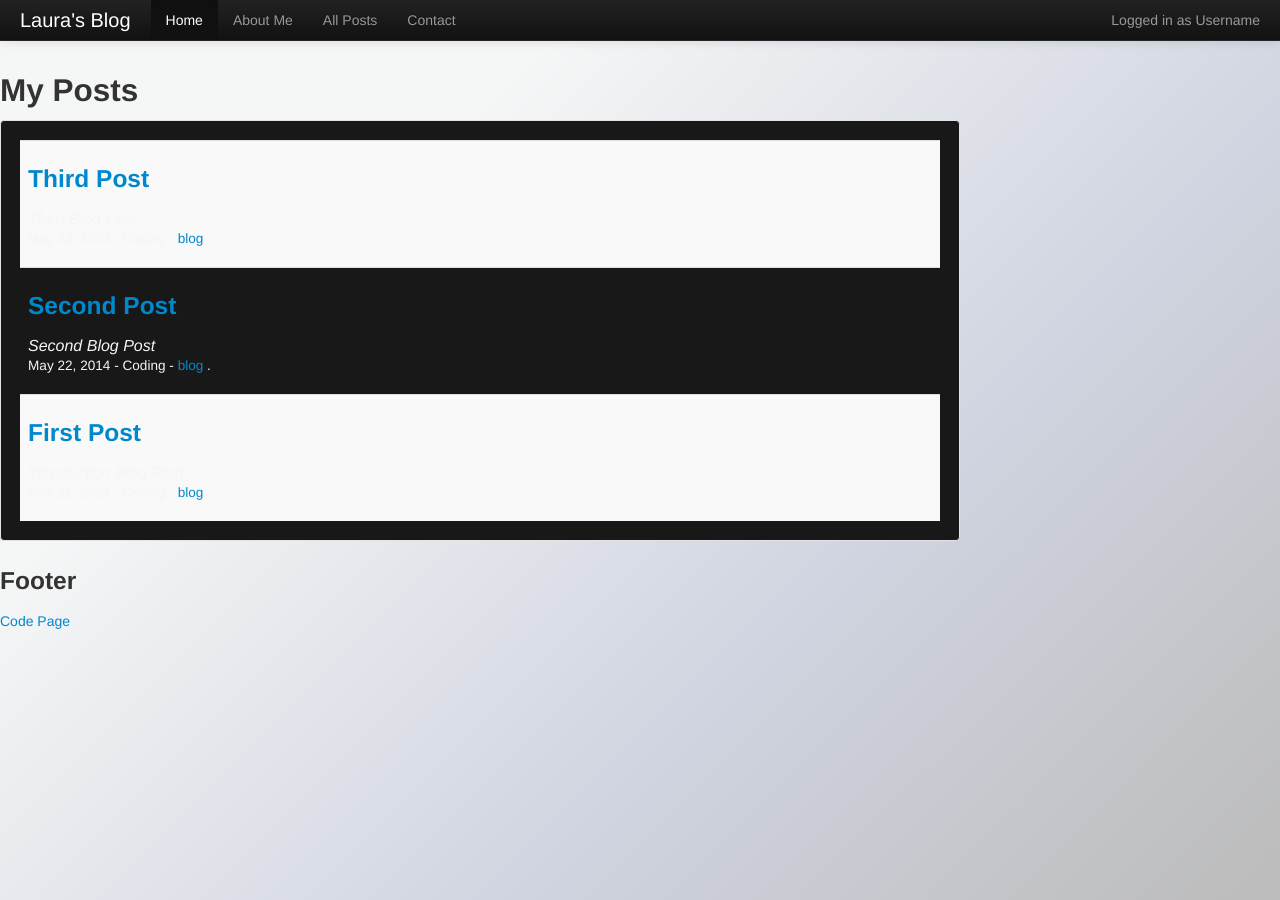
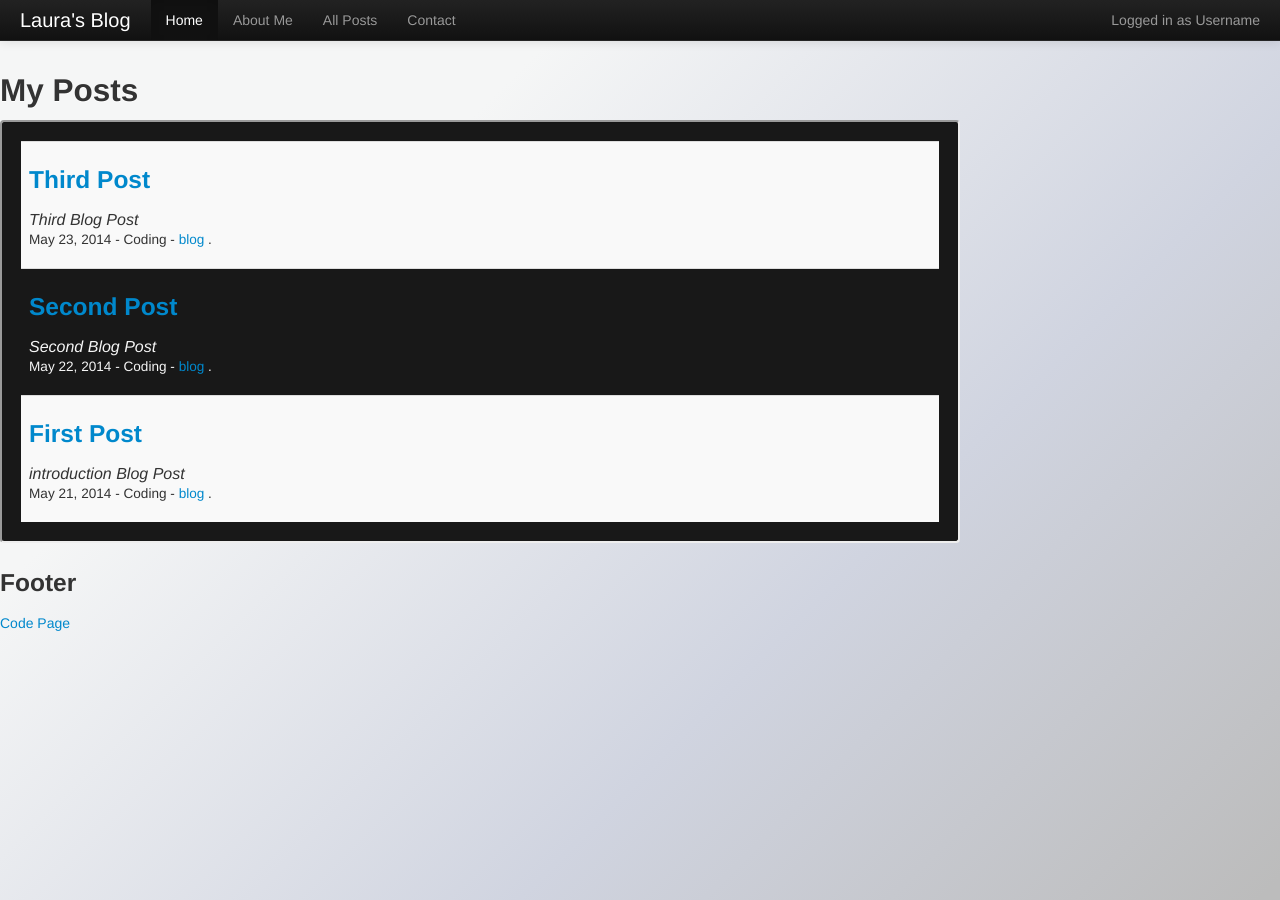
Before and after one commit to LauraR6561/Laurar6561.github.io, a Jekyll site: the page built from index.html, in a window 1280 px wide. Built offline with Jekyll 4.4.1, drawn with Linux system fonts in a browser that asks for light colours; Markdown is read by kramdown in place of the engine named in the settings.

Commit message:
css change

```diff
--- a/css/template.css
+++ b/css/template.css
@@ -23,13 +23,11 @@ body{
     background-color:#181818;
     color:#f5f5f5;
     width:75%;
+    border:2px inset;
 }
 
-@media (max-width: 979px){
-    #content > .table{
-        width:96%;
-        margin-left:2%;
-    }
+.table-striped tbody>tr:nth-child(odd)>td, .table-striped tbody>tr:nth-child(odd)>th {
+    color:#333;
 }
 
 @media (max-width: 767px){
```
